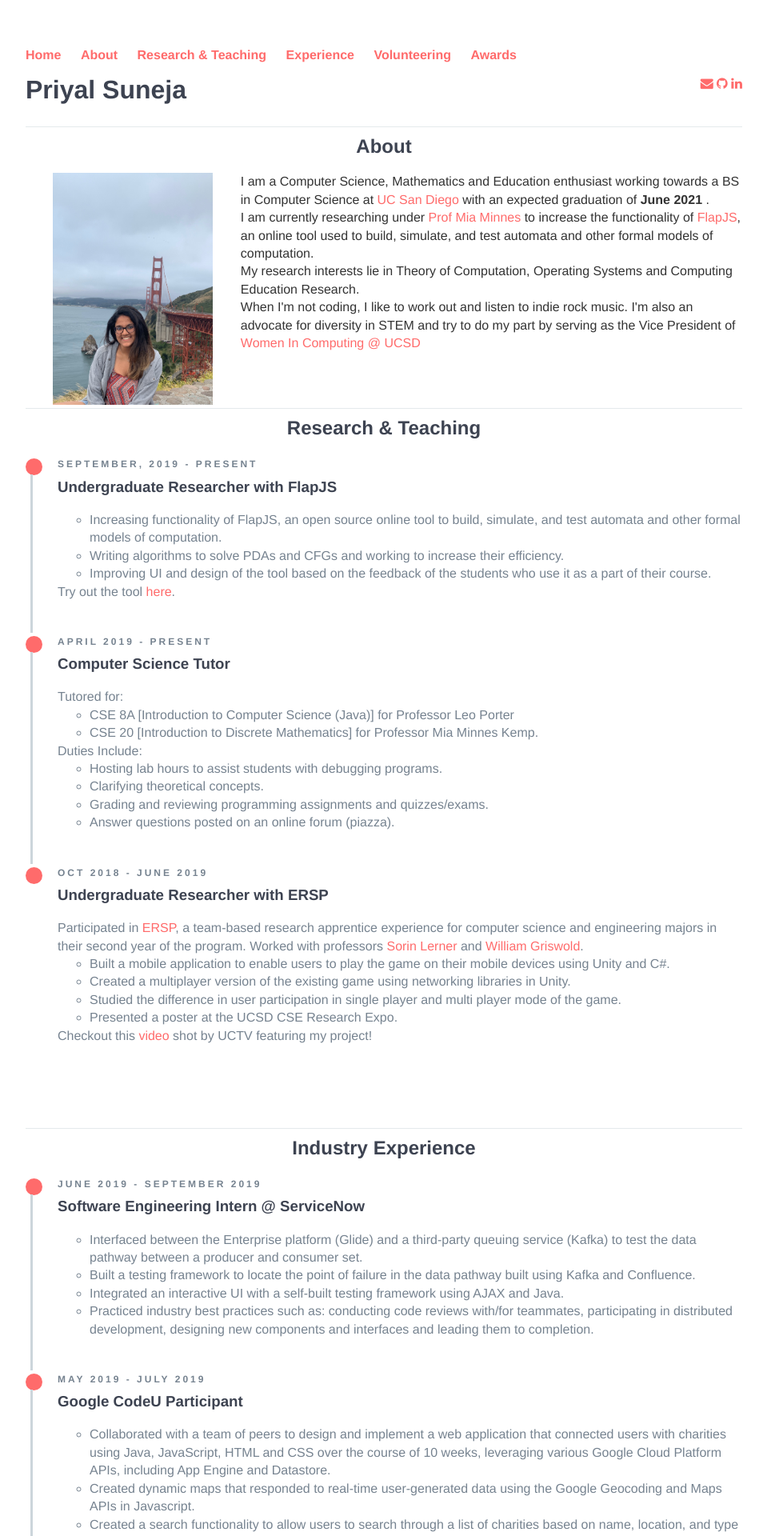
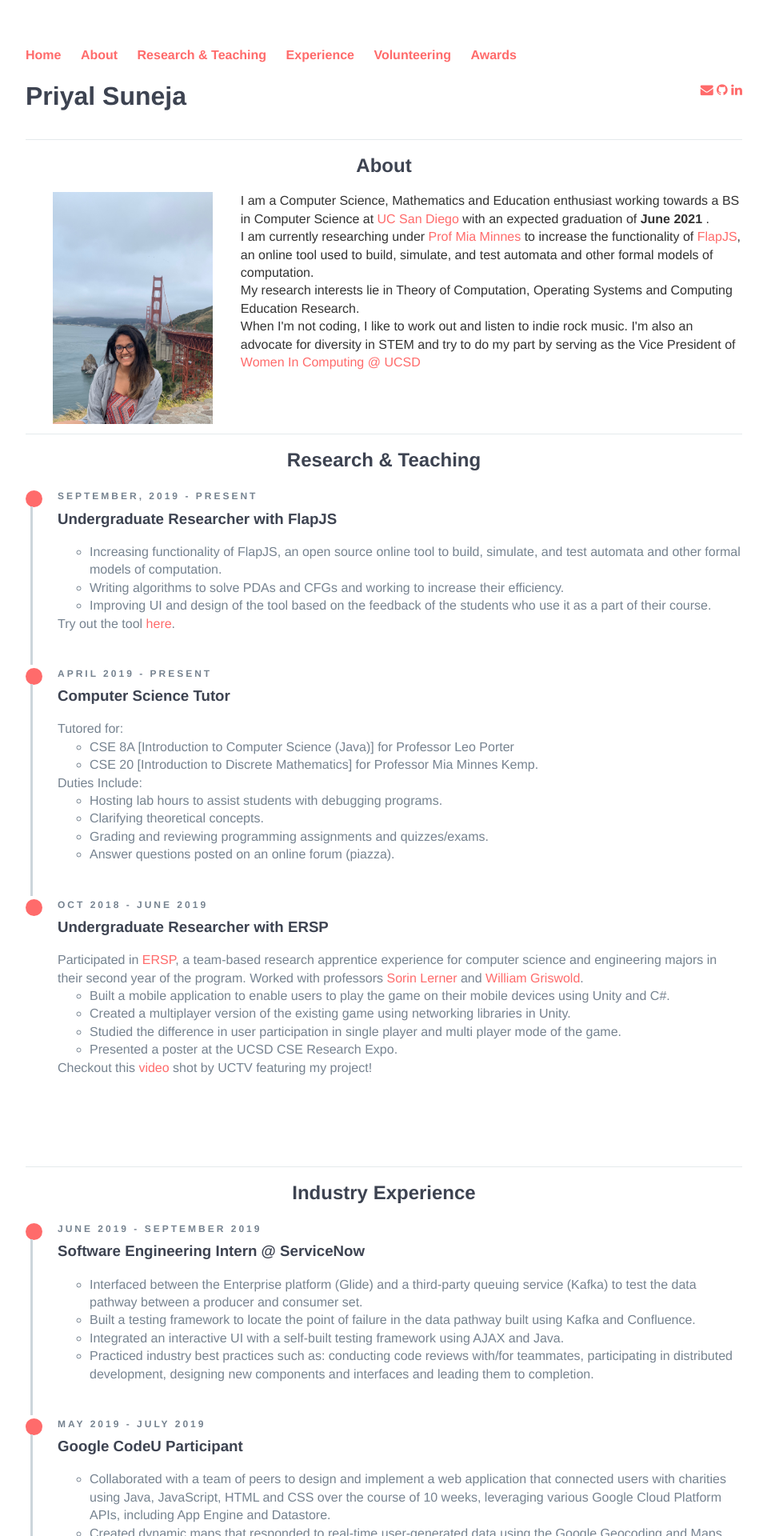
Before and after one commit to p-suneja/p-suneja.github.io, a Jekyll site: the page built from index.html, in a window 1280 px wide. Shown: the top 1920 px of the page at 80% size, without its empty margins (160-1119 px from the left). Built offline with Jekyll 4.4.1, drawn with Linux system fonts in a browser that asks for light colours; nearby versions of some CDN libraries.

Commit message:
Update main.css

```diff
--- a/css/main.css
+++ b/css/main.css
@@ -101,7 +101,7 @@ ul.posts li {
 .example-title {
   text-align: center;
   margin-bottom: 10px;
-  /*padding: 1em 0;*/
+  padding: 0.5em 0;
   border-bottom: 1px solid #E4EAEC;
 }
 .example-title p {
```
